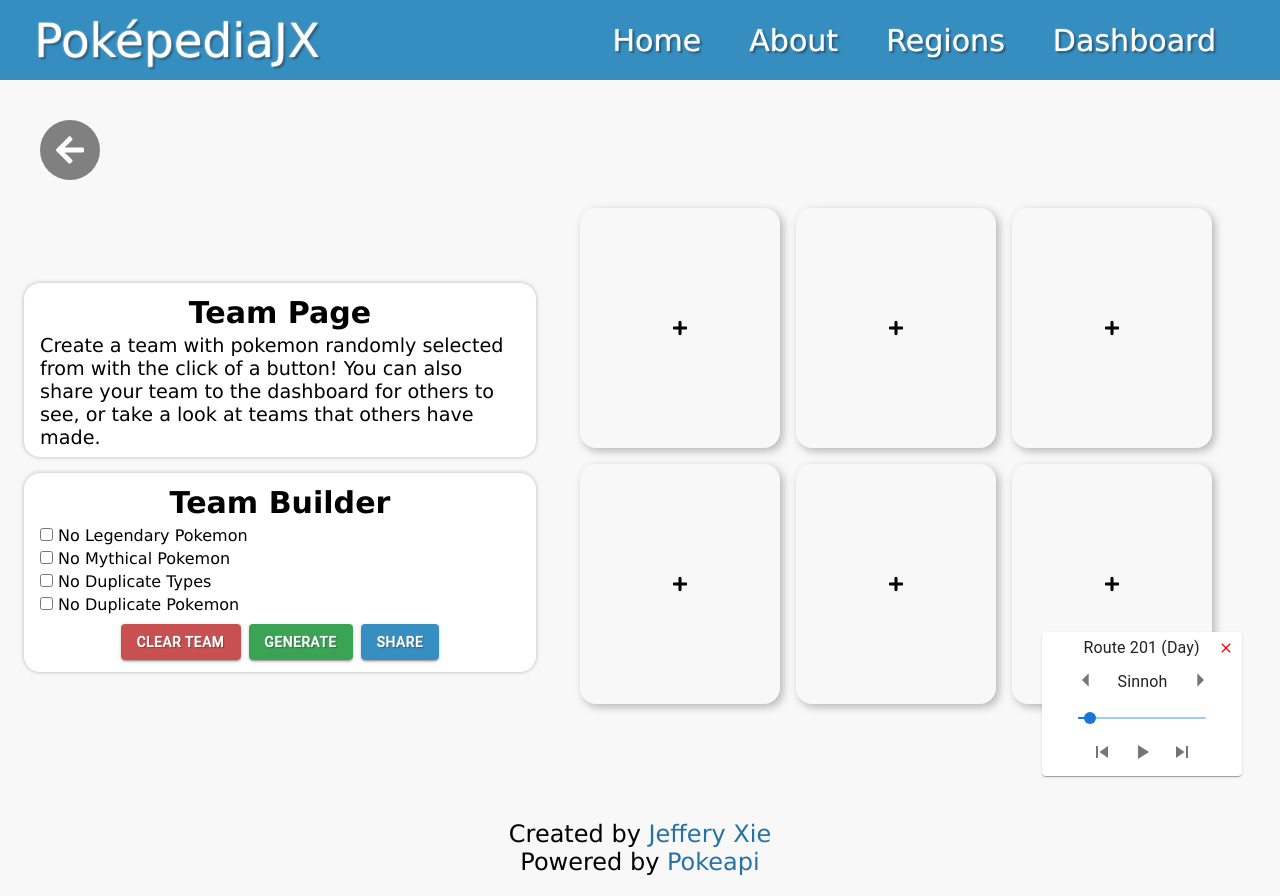
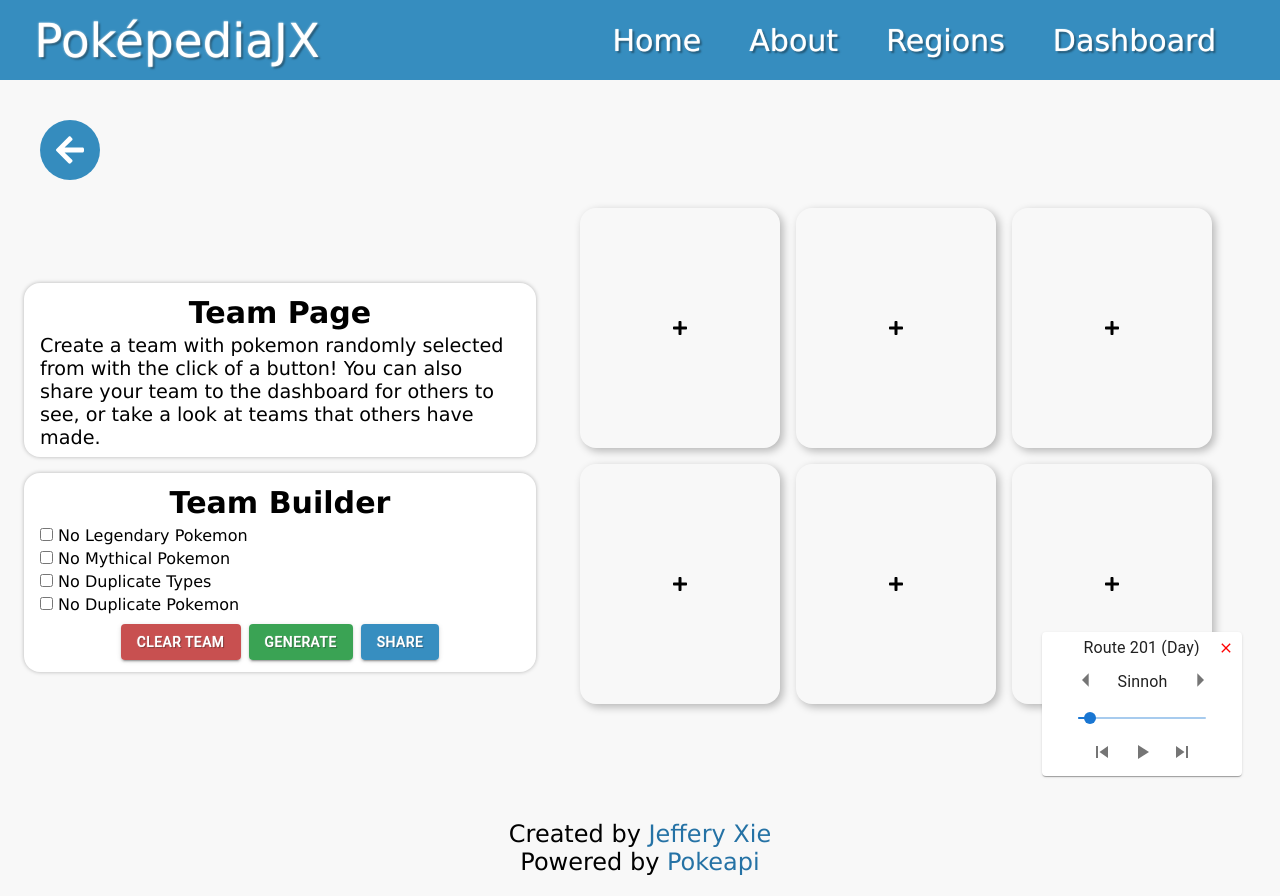
Before and after one commit to rJefferyXie/Pokepedia-React, a React (Create React App) app in the folder client/: page /team in a window 1280 px wide. Built offline with nearby package versions, Linux system fonts and the light colour scheme.

Commit message:
Added back arrow transition.

```diff
--- a/client/src/components/InspectPage/InspectPage.css
+++ b/client/src/components/InspectPage/InspectPage.css
@@ -20,7 +20,7 @@
 
 .return-button {
     color: white;
-    background-color: gray;
+    background-color: rgba(6, 114, 177, 0.8);
     cursor: pointer;
     font-size: 32px;
     position: absolute;
@@ -29,6 +29,11 @@
     border-radius: 100%;
     width: 60px;
     height: 60px;
+    transition: all 0.2s ease;
+}
+
+.return-button:hover {
+    filter: brightness(110%);
 }
 
 .main-section {
```
